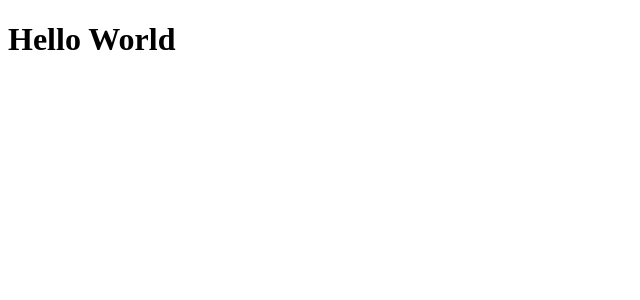
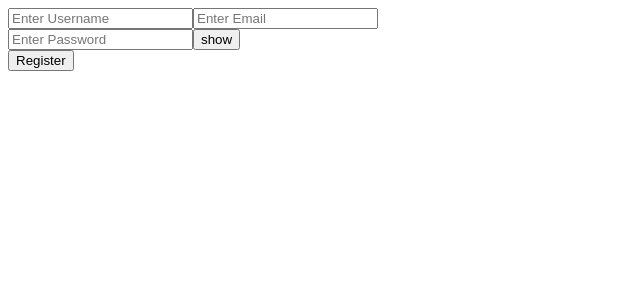
Before and after one commit to Arindam-Harh/ImageCompressor, a React (Vite) app in the folder client/: page / in a window 1280 px wide. Shown: the top 300 px of the page, without its empty margins (0-640 px from the left). Built offline with nearby package versions, Linux system fonts and the light colour scheme.

Commit message:
Register Page HTML Done

```diff
--- /dev/null
+++ b/client/pages/Register.jsx
@@ -0,0 +1,38 @@
+import { useState } from "react";
+
+export const Register = () => {
+  const [toggle, setToggle] = useState(true);
+  return (
+    <div className="main">
+      <form className="register-form">
+        <input
+          type="text"
+          name="username"
+          className="username-form"
+          placeholder="Enter Username"
+          required
+        />
+        <input
+          type="email"
+          name="email"
+          className="email-form"
+          placeholder="Enter Email"
+          required
+        />
+        <section className="password-section">
+          <input
+            type={toggle ? "password" : "text"}
+            name="password"
+            className="password-form"
+            placeholder="Enter Password"
+            required
+          />
+          <button type="button" onClick={() => setToggle(!toggle)}>
+            {toggle ? "show" : "hide"}
+          </button>
+        </section>
+        <button type="submit">Register</button>
+      </form>
+    </div>
+  );
+};
--- a/client/src/App.jsx
+++ b/client/src/App.jsx
@@ -1,3 +1,5 @@
+import { Register } from "../pages/Register"
+
 export const App = () => {
-  return <h1>Hello World</h1>
+  return <Register/>
 }
```
